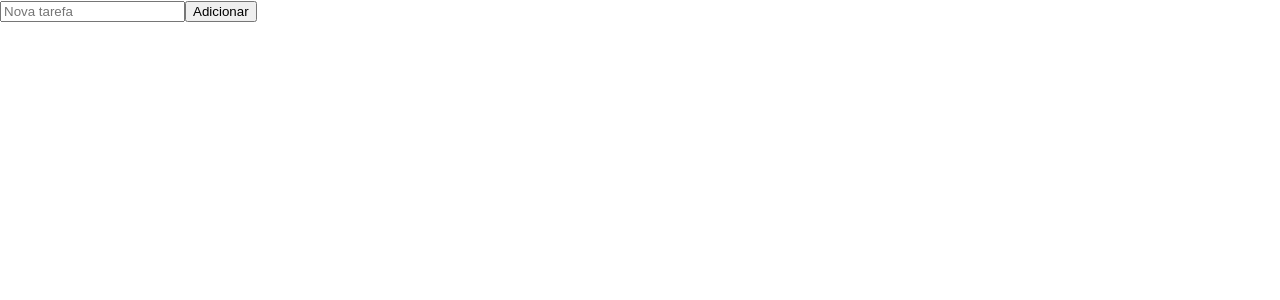
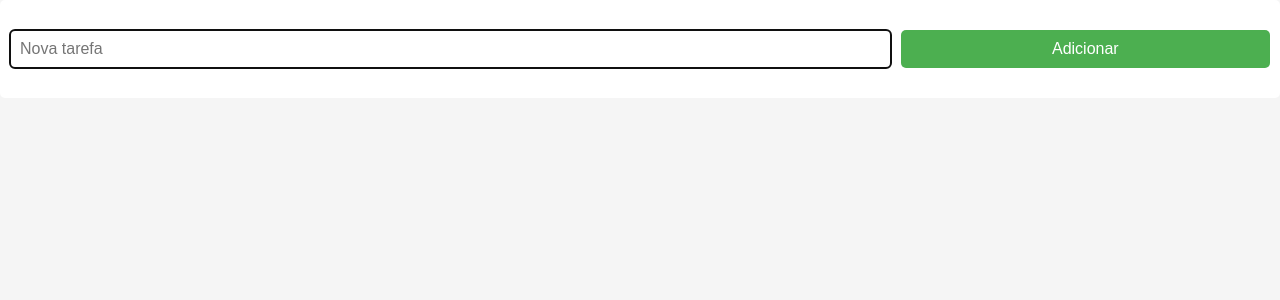
Before and after one commit to tiagordebarros/todo-list-app, a React (Create React App) app: page / in a window 1280 px wide. Shown: the top 300 px of the page. Built offline with nearby package versions, Linux system fonts and the light colour scheme.

Commit message:
style: add custom css styles

```diff
--- a/src/App.css
+++ b/src/App.css
@@ -36,3 +36,67 @@
     transform: rotate(360deg);
   }
 }
+
+/* Estilos globais */
+body {
+  background-color: #f5f5f5;
+  font-family: Arial, sans-serif;
+  margin: 0;
+  padding: 0;
+}
+
+/* Estilos para o botão "Adicionar" */
+form {
+  display: flex;
+  margin: 20px 0;
+}
+
+input[type="text"] {
+  border: none;
+  border-radius: 5px;
+  font-size: 16px;
+  padding: 10px;
+  width: 70%;
+}
+
+button[type="button"] {
+  background-color: #4caf50;
+  border: none;
+  border-radius: 5px;
+  color: #fff;
+  font-size: 16px;
+  margin-left: 10px;
+  padding: 10px;
+  width: 30%;
+}
+
+button[type="button"]:hover {
+  cursor: pointer;
+  background-color: #2e8b57;
+}
+
+/* Estilos para cada tarefa */
+div {
+  align-items: center;
+  background-color: #fff;
+  border-radius: 5px;
+  /* display: flex; */
+  justify-content: space-between;
+  margin-bottom: 10px;
+  padding: 10px;
+}
+
+label {
+  align-items: center;
+  display: flex;
+}
+
+input[type="checkbox"] {
+  margin-right: 10px;
+}
+
+span {
+  font-size: 16px;
+  margin-left: 10px;
+  text-decoration: none;
+}
--- a/src/components/AddTodoButton.jsx
+++ b/src/components/AddTodoButton.jsx
@@ -24,6 +24,7 @@ function AddTodoButton({ taskList }) {
         value={task}
         placeholder="Nova tarefa"
         onChange={handleChange}
+        autoFocus={true}
       />
       <button type="button" onClick={handleClick}>
         Adicionar
```
